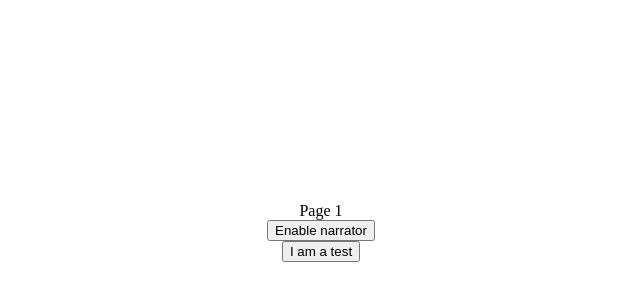
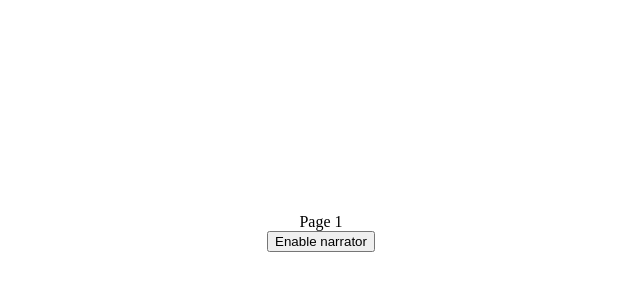
Before and after one commit to unamimo/unamimo.github.io, a React (Vite) app in the folder react-development-proj/: page /page1 in a window 1280 px wide. Shown: the part 168-468 px from the top of the page, without its empty margins (319-959 px from the left). Built offline with nearby package versions, Linux system fonts and the light colour scheme.

Commit message:
chore: clean up code

```diff
--- a/react-development-proj/src/components/TextToSpeechToggle.tsx
+++ b/react-development-proj/src/components/TextToSpeechToggle.tsx
@@ -1,10 +1,8 @@
 import { useTextToSpeech } from "../context/TextToSpeechContext";
-import { useVoice } from "../hooks/useVoice";
 
 // this component is used for turning text to speech on and off
 export default function TextToSpeechToggle() {
     const { isNarratorEnabled, turnOn, turnOff } = useTextToSpeech();
-    const voiceText = useVoice();
 
     return(
         <>
@@ -15,7 +13,6 @@ export default function TextToSpeechToggle() {
                 <button onClick={() => turnOn()}>Enable narrator</button>
             )
             }
-            <button onClick={() => voiceText("I am a test")}>I am a test</button>
         </>
     )
 }
--- a/react-development-proj/src/context/TextToSpeechContext.tsx
+++ b/react-development-proj/src/context/TextToSpeechContext.tsx
@@ -1,5 +1,6 @@
 import { createContext, ReactNode, useContext, useState } from "react";
 
+// component is used to manage if text to speech / narrator is turned on or off throughout application
 
 interface TextToSpeechContextProps {
     isNarratorEnabled: boolean;
@@ -18,8 +19,6 @@ export default function TextToSpeechProvider ({children}: TextToSpeechProviderPr
     const [isNarratorEnabled, setNarratorEnabled] = useState(false);
 
     const turnOn = () => {
-        // set to be opposite of previous setting
-        // e.g. if narrator was on, it is now off, vise versa
         setNarratorEnabled(true);
     };
 
--- a/react-development-proj/src/hooks/useVoice.ts
+++ b/react-development-proj/src/hooks/useVoice.ts
@@ -5,7 +5,6 @@ export function useVoice () {
     const { isNarratorEnabled } = useTextToSpeech();
 
     const voiceText = (text?: string) => {
-        console.log(isNarratorEnabled);
         isNarratorEnabled ? handlePlay(text) : handleStop;
     }
 
```
